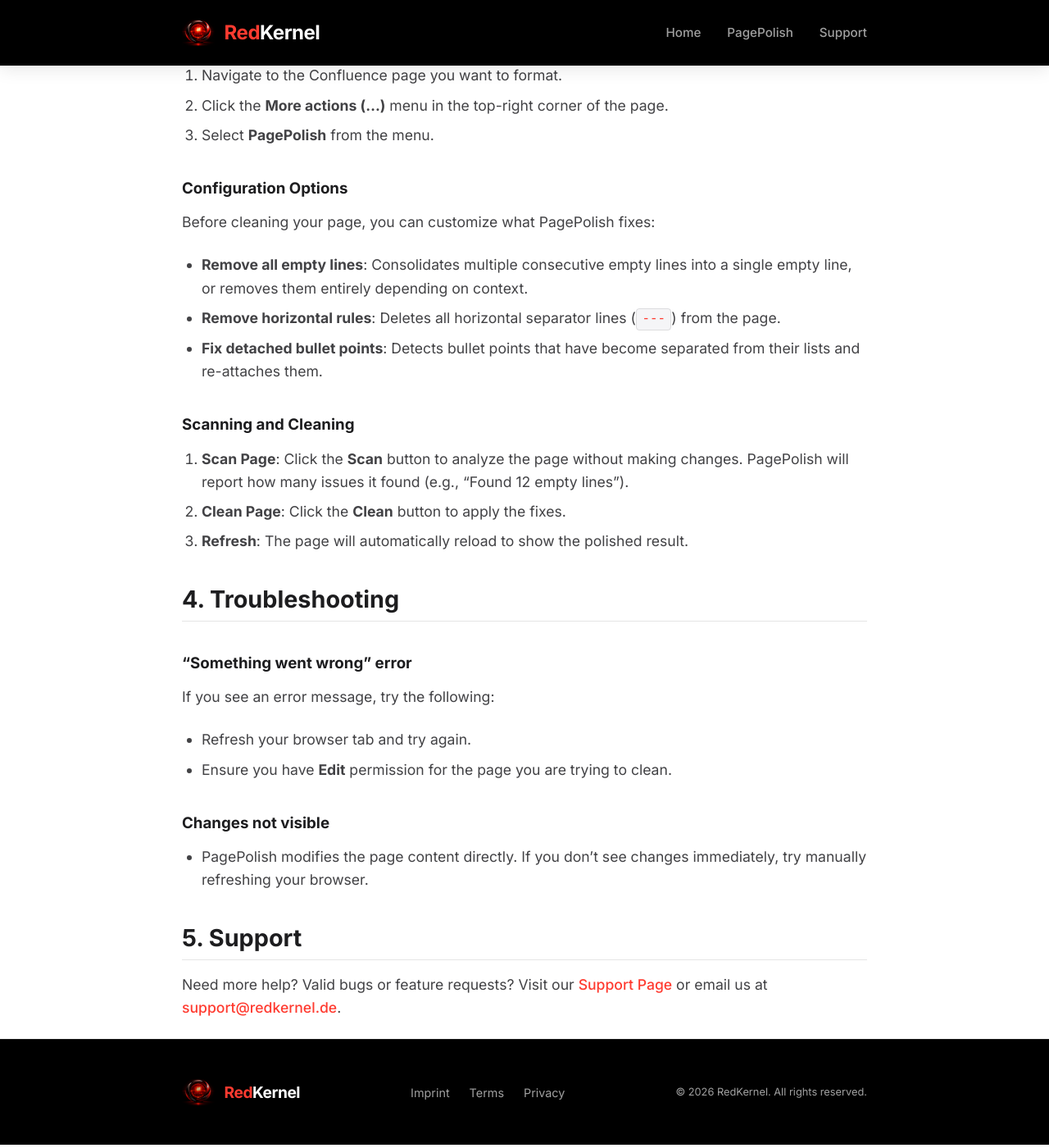
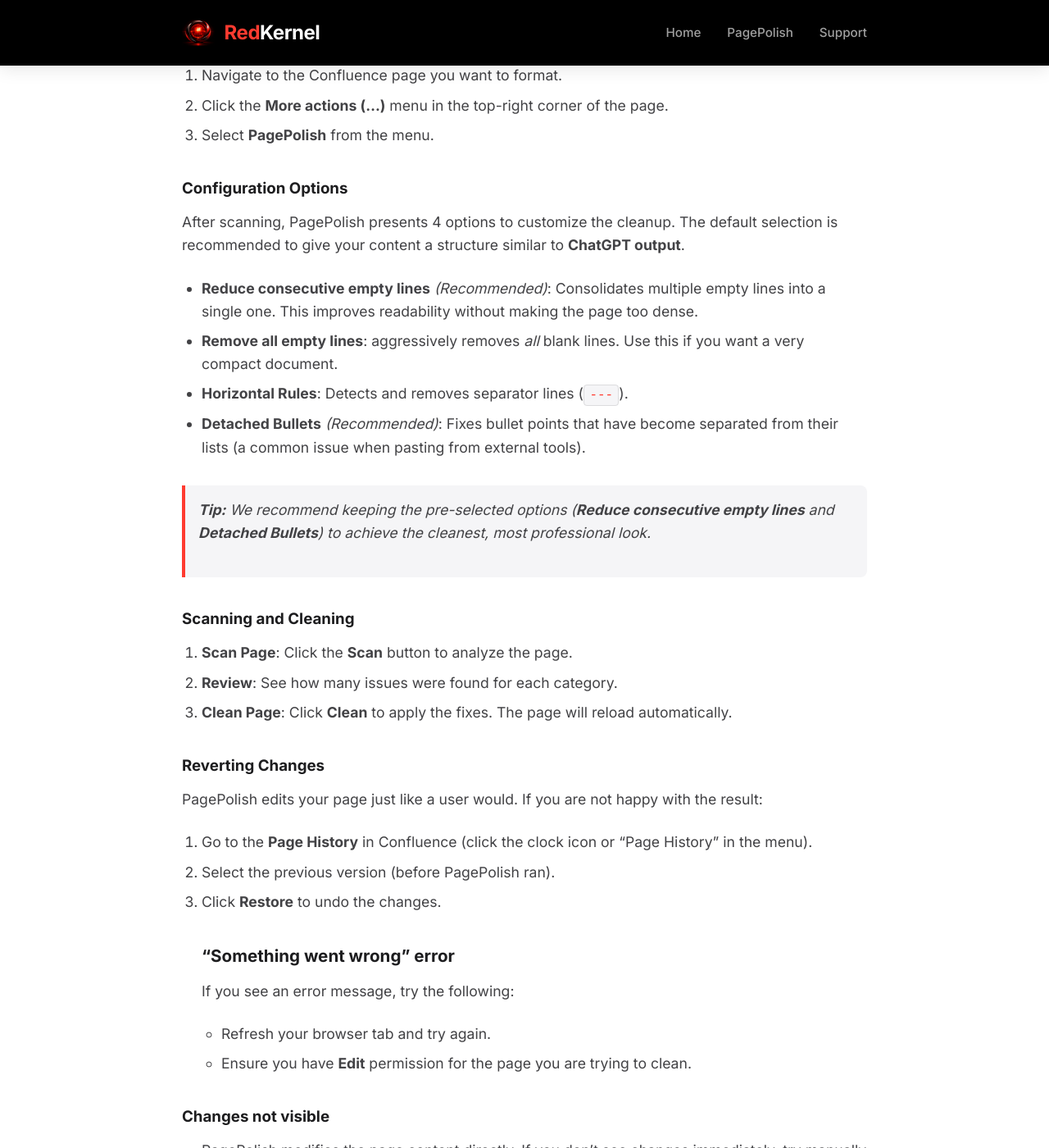
Before and after one commit to red-kernel/redkernel-pages, a Jekyll site: the page built from pagepolish/manual.md, in a window 1280 px wide and 1400 px high, scrolled down 910 px. Shown: the whole window at 82% size. Built offline with Jekyll 4.4.1, drawn with Linux system fonts in a browser that asks for light colours.

Commit message:
Update manual with 4 options and revision tip

```diff
--- a/pagepolish/manual.md
+++ b/pagepolish/manual.md
@@ -28,19 +28,25 @@ Once installed, PagePolish will be available in the content action menu (the "..
 3.  Select **PagePolish** from the menu.
 
 ### Configuration Options
-Before cleaning your page, you can customize what PagePolish fixes:
+After scanning, PagePolish presents 4 options to customize the cleanup. The default selection is recommended to give your content a structure similar to **ChatGPT output**.
 
-*   **Remove all empty lines**: Consolidates multiple consecutive empty lines into a single empty line, or removes them entirely depending on context.
-*   **Remove horizontal rules**: Deletes all horizontal separator lines (`---`) from the page.
-*   **Fix detached bullet points**: Detects bullet points that have become separated from their lists and re-attaches them.
+*   **Reduce consecutive empty lines** *(Recommended)*: Consolidates multiple empty lines into a single one. This improves readability without making the page too dense.
+*   **Remove all empty lines**: aggressively removes *all* blank lines. Use this if you want a very compact document.
+*   **Horizontal Rules**: Detects and removes separator lines (`---`).
+*   **Detached Bullets** *(Recommended)*: Fixes bullet points that have become separated from their lists (a common issue when pasting from external tools).
+
+> **Tip:** We recommend keeping the pre-selected options (**Reduce consecutive empty lines** and **Detached Bullets**) to achieve the cleanest, most professional look.
 
 ### Scanning and Cleaning
-1.  **Scan Page**: Click the **Scan** button to analyze the page without making changes. PagePolish will report how many issues it found (e.g., "Found 12 empty lines").
-2.  **Clean Page**: Click the **Clean** button to apply the fixes.
-3.  **Refresh**: The page will automatically reload to show the polished result.
+1.  **Scan Page**: Click the **Scan** button to analyze the page.
+2.  **Review**: See how many issues were found for each category.
+3.  **Clean Page**: Click **Clean** to apply the fixes. The page will reload automatically.
 
-## 4. Troubleshooting
-
+### Reverting Changes
+PagePolish edits your page just like a user would. If you are not happy with the result:
+1.  Go to the **Page History** in Confluence (click the clock icon or "Page History" in the menu).
+2.  Select the previous version (before PagePolish ran).
+3.  Click **Restore** to undo the changes.
 ### "Something went wrong" error
 If you see an error message, try the following:
 *   Refresh your browser tab and try again.
```
